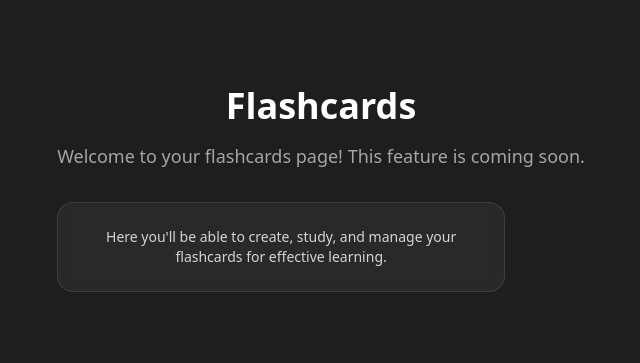
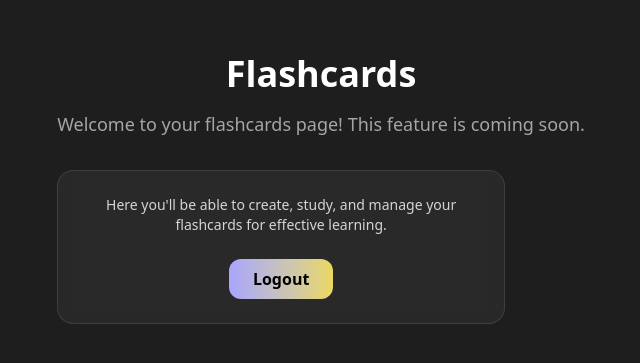
Before and after one commit to Atom1cWinter/ITCS-4155-clarity, a React (Vite) app: page /flashcards in a window 1280 px wide. Shown: the part 243-606 px from the top of the page, without its empty margins (319-959 px from the left). Built offline with nearby package versions, Linux system fonts and the light colour scheme.

Commit message:
Added logout functionality

```diff
--- a/src/pages/FlashcardsPage.tsx
+++ b/src/pages/FlashcardsPage.tsx
@@ -1,4 +1,20 @@
+import { useNavigate } from 'react-router-dom';
+import { signOut } from 'firebase/auth';
+import { auth } from '../lib/firebase';
+
 export default function FlashcardsPage() {
+  const navigate = useNavigate();
+
+  const handleLogout = async () => {
+    try {
+      await signOut(auth);
+      console.log('Logout successful');
+      navigate('/auth');
+    } catch (error) {
+      console.error('Logout error:', error);
+    }
+  };
+
   return (
     <div className="min-h-screen bg-[#1E1E1E] grid place-items-center px-6">
       <div className="text-center">
@@ -7,9 +23,15 @@ export default function FlashcardsPage() {
           Welcome to your flashcards page! This feature is coming soon.
         </p>
         <div className="mt-8 p-6 bg-white/5 border border-white/10 rounded-2xl backdrop-blur max-w-md">
-          <p className="text-white/80 text-sm">
+          <p className="text-white/80 text-sm mb-6">
             Here you'll be able to create, study, and manage your flashcards for effective learning.
           </p>
+          <button
+            onClick={handleLogout}
+            className="px-6 py-2 bg-gradient-to-r from-[#A9A5FD] to-[#EBD75D] text-black font-semibold rounded-xl hover:brightness-110 transition"
+          >
+            Logout
+          </button>
         </div>
       </div>
     </div>
--- a/src/pages/NotesPage.tsx
+++ b/src/pages/NotesPage.tsx
@@ -1,4 +1,20 @@
+import { useNavigate } from 'react-router-dom';
+import { signOut } from 'firebase/auth';
+import { auth } from '../lib/firebase';
+
 export default function NotesPage() {
+  const navigate = useNavigate();
+
+  const handleLogout = async () => {
+    try {
+      await signOut(auth);
+      console.log('Logout successful');
+      navigate('/auth');
+    } catch (error) {
+      console.error('Logout error:', error);
+    }
+  };
+
   return (
     <div className="min-h-screen bg-[#1E1E1E] grid place-items-center px-6">
       <div className="text-center">
@@ -7,9 +23,15 @@ export default function NotesPage() {
           Welcome to your notes page! This feature is coming soon.
         </p>
         <div className="mt-8 p-6 bg-white/5 border border-white/10 rounded-2xl backdrop-blur max-w-md">
-          <p className="text-white/80 text-sm">
+          <p className="text-white/80 text-sm mb-6">
             Here you'll be able to create, organize, and manage all your lecture notes.
           </p>
+          <button
+            onClick={handleLogout}
+            className="px-6 py-2 bg-gradient-to-r from-[#A9A5FD] to-[#EBD75D] text-black font-semibold rounded-xl hover:brightness-110 transition"
+          >
+            Logout
+          </button>
         </div>
       </div>
     </div>
```
